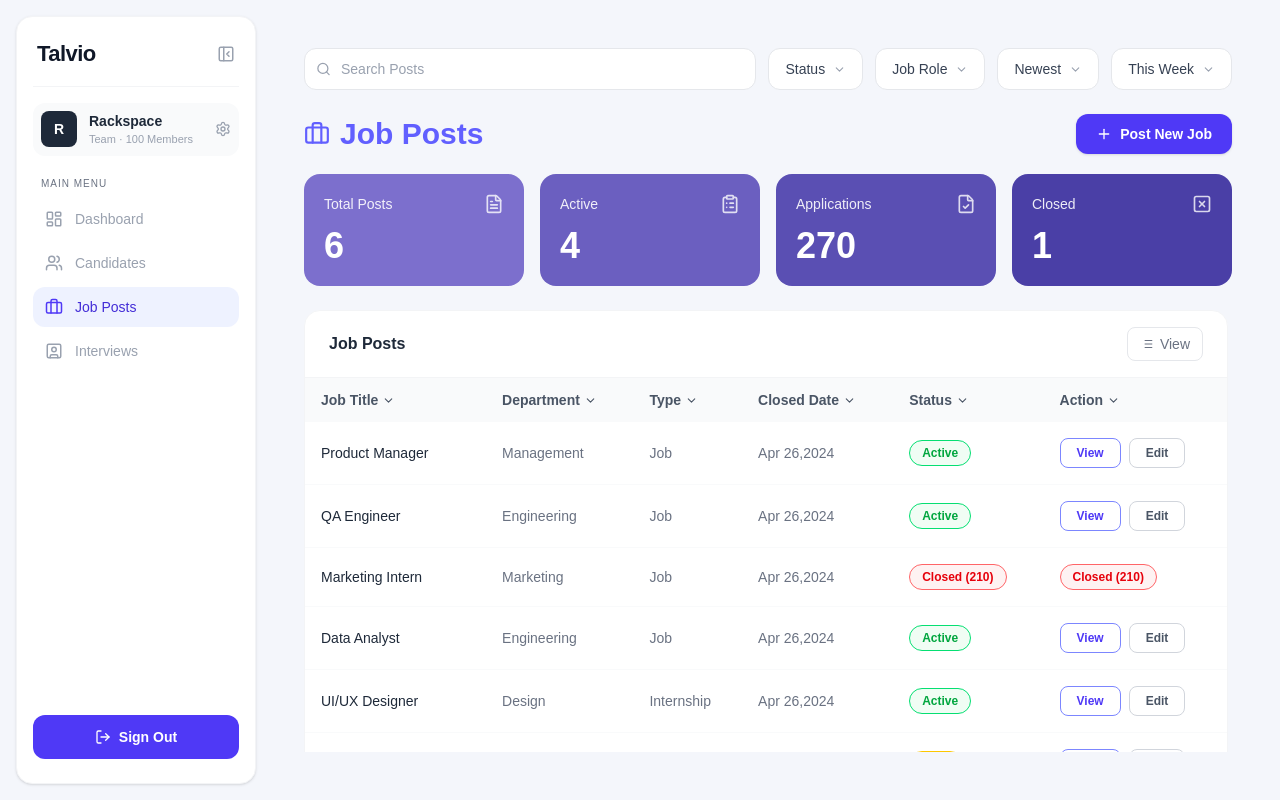
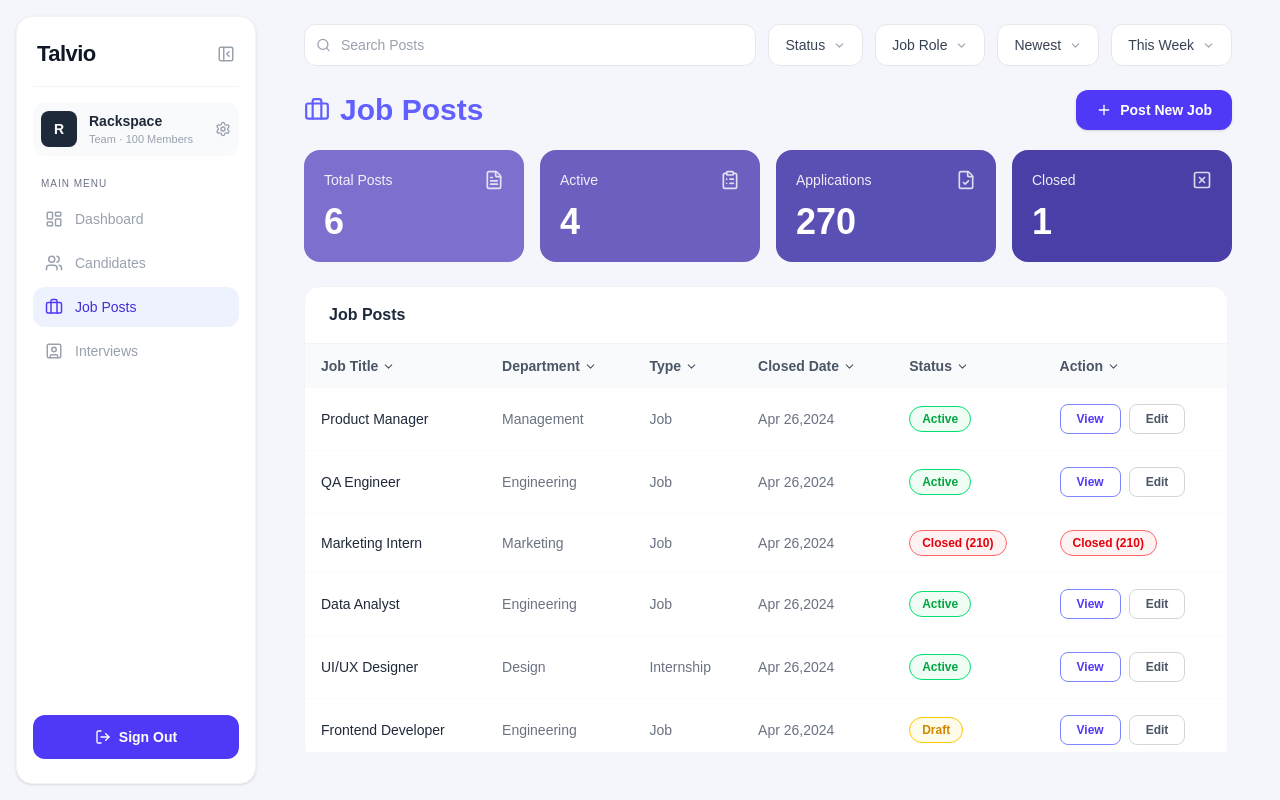
Before and after one commit to AsankaXtremeS/talvio, a Next.js app in the folder frontend/: page /users/employer/job-posts in a window 1280 px wide. Built offline with nearby package versions, Linux system fonts and the light colour scheme.

Commit message:
refactor: update UI of candidate better layout and usability

```diff
--- a/frontend/app/globals.css
+++ b/frontend/app/globals.css
@@ -1,3 +1,11 @@
+/* Hide all scrollbars globally */
+* {
+  scrollbar-width: none; /* Firefox */
+  -ms-overflow-style: none; /* IE and Edge */
+}
+*::-webkit-scrollbar {
+  display: none; /* Chrome, Safari, Opera */
+}
 @import "tailwindcss";
 
 :root {
--- a/frontend/app/users/admin/page.tsx
+++ b/frontend/app/users/admin/page.tsx
@@ -1,5 +1,4 @@
-import { redirect } from "next/navigation";
-
+"use client";
 import { useEffect, useState } from 'react';
 import { useRouter } from 'next/navigation';
 import { useAuth } from '@/context/AuthContext';
--- a/frontend/app/users/employer/candidates/page.tsx
+++ b/frontend/app/users/employer/candidates/page.tsx
@@ -51,8 +51,7 @@ export default function CandidatesPage() {
   };
 
   return (
-    <div className="min-h-screen  px-[34px] pt-[28px] pb-10">
-
+    <div className="flex flex-col h-[calc(100vh-40px)] px-8.5 pt-2 pb-0">
       {/* ── Filter bar (top) ── */}
       <CandidateFilterBar
         status={status}
@@ -62,8 +61,8 @@ export default function CandidatesPage() {
       />
 
       {/* ── Page heading ── */}
-      <div className="mb-[22px]">
-        <div className="flex items-center gap-[10px] mb-1">
+      <div className="mb-5.5">
+        <div className="flex items-center gap-2.5 mb-1">
           <Users size={26} strokeWidth={2.2} className="text-[#4F46E5]" />
           <h1 className="text-3xl font-bold tracking-tight text-indigo-500 ">
             Candidates
@@ -75,16 +74,17 @@ export default function CandidatesPage() {
       </div>
 
       {/* ── Candidates grid ── */}
+      <div className="flex-1 overflow-y-auto pr-2">
         {loading ? (
           /* Loading skeleton — 4 placeholder cards */
           <div className="grid grid-cols-2 gap-4">
             {Array.from({ length: 4 }).map((_, i) => (
               <div
                 key={i}
-              className="bg-white border border-[#E3E5EF] rounded-[16px] p-[20px_22px] animate-pulse"
+                className="bg-white border border-[#E3E5EF] rounded-2xl p-[20px_22px] animate-pulse"
               >
                 <div className="flex items-center gap-3 mb-3">
-                <div className="w-[48px] h-[48px] rounded-full bg-[#E8EBF3] shrink-0" />
+                  <div className="w-12 h-12 rounded-full bg-[#E8EBF3] shrink-0" />
                   <div className="flex-1 space-y-2">
                     <div className="h-3.5 bg-[#E8EBF3] rounded-full w-3/4" />
                     <div className="h-2.5 bg-[#E8EBF3] rounded-full w-1/2" />
@@ -111,5 +111,6 @@ export default function CandidatesPage() {
           />
         )}
       </div>
+    </div>
   );
 }
--- a/frontend/app/users/employer/interviews/page.tsx
+++ b/frontend/app/users/employer/interviews/page.tsx
@@ -15,7 +15,7 @@ export default function ScheduleInterviewPage() {
 
   return (
     <div className="flex-1 min-h-screen bg-[#F7F9FC] p-0 font-sans">
-      <div className="max-w-6xl px-4 py-8 mx-auto">
+      <div className="max-w-6xl px-4 py-8 mx-auto pt-2">
         {/* Header */}
         <div className="flex flex-col gap-4 mb-8 sm:flex-row sm:items-center sm:justify-between">
           <div>
--- a/frontend/app/users/employer/job-posts/page.tsx
+++ b/frontend/app/users/employer/job-posts/page.tsx
@@ -1,10 +1,9 @@
 "use client";
 
-import { useState, useEffect, useMemo } from "react";
+import { useState, useMemo } from "react";
 import { useRouter } from "next/navigation";
 import { Plus, Briefcase } from "lucide-react";
 import { JobPost } from "@/types/employer/jobPost.types";
-import { getJobPosts } from "@/lib/employer/jobPosts.service";
 import FilterBar from "@/components/employer/job-posts/FilterBar";
 import StatsRow from "@/components/employer/job-posts/StatsRow";
 import JobPostsTable from "@/components/employer/job-posts/JobPostsTable";
@@ -65,10 +64,10 @@ export default function JobPostsPage() {
   };
 
   return (
-    <div className="flex flex-col h-full p-8 overflow-hidden">
+    <div className="flex flex-col h-full p-8 pt-2 overflow-hidden">
 
       {/* ── Fixed header section (filter + title + stats) ── */}
-      <div className="flex-shrink-0">
+      <div className="shrink-0">
         {/* ── Filter bar (top) ── */}
         <FilterBar
           search={search}       onSearchChange={setSearch}
--- a/frontend/components/employer/candidates/CandidateFilterBar.tsx
+++ b/frontend/components/employer/candidates/CandidateFilterBar.tsx
@@ -31,16 +31,16 @@ const PILLS: { label: CandidateStatus; icon: React.ReactNode }[] = [
 
 export default function CandidateFilterBar({ status, onStatusChange, query, onQueryChange }: Props) {
   return (
-    <div className="flex items-center gap-[10px] flex-wrap mb-6">
+    <div className="flex items-center gap-2.5 flex-wrap mb-6">
 
       {/* ── Search box ── */}
-      <div className="relative flex-1 min-w-[180px] max-w-[280px]">
+      <div className="relative flex-1 min-w-45 max-w-70">
         <input
           type="text"
           placeholder="Search candidates"
           value={query}
           onChange={(e) => onQueryChange(e.target.value)}
-          className="w-full py-[10px] pl-[15px] pr-[42px] border border-[#E4E6EE] rounded-[11px] text-[13px] text-[#444] bg-white outline-none placeholder:text-[#BCBCC6] focus:border-[#A5B4FC] focus:ring-2 focus:ring-[#A5B4FC]/20 transition-all"
+          className="w-full py-2.5 pl-3.75 pr-10.5 border border-[#E4E6EE] rounded-[11px] text-[13px] text-[#444] bg-white outline-none placeholder:text-[#BCBCC6] focus:border-[#A5B4FC] focus:ring-2 focus:ring-[#A5B4FC]/20 transition-all"
         />
         <Search
           size={15}
--- a/frontend/components/employer/job-posts/JobPostsTable.tsx
+++ b/frontend/components/employer/job-posts/JobPostsTable.tsx
@@ -22,22 +22,15 @@ export default function JobPostsTable({ posts, onEdit }: JobPostsTableProps) {
   const router = useRouter();
 
   return (
-    <div className="overflow-hidden bg-white border border-gray-100 rounded-2xl">
+    <div className="overflow-hidden bg-white border border-gray-100 rounded-2xl ">
       {/* Table header row */}
       <div className="flex items-center justify-between px-6 py-4 border-b border-gray-100">
         <h3 className="text-base font-semibold text-gray-800">Job Posts</h3>
-        <button className="flex items-center gap-1.5 text-sm text-gray-500 hover:text-gray-800 border border-gray-200 rounded-lg px-3 py-1.5">
-          <svg width="14" height="14" viewBox="0 0 24 24" fill="none" stroke="currentColor" strokeWidth="2">
-            <line x1="8" y1="6" x2="21" y2="6"/><line x1="8" y1="12" x2="21" y2="12"/>
-            <line x1="8" y1="18" x2="21" y2="18"/><line x1="3" y1="6" x2="3.01" y2="6"/>
-            <line x1="3" y1="12" x2="3.01" y2="12"/><line x1="3" y1="18" x2="3.01" y2="18"/>
-          </svg>
-          View
-        </button>
+
       </div>
 
       <table className="w-full">
-        <thead className="bg-gray-50">
+        <thead className="bg-gray-50 sticky top-0 z-10">
           <tr>
             <ColHeader label="Job Title" />
             <ColHeader label="Department" />
```
Also changed, not shown: 2 other files (tests, documents, lock files or other folders). Lines whose indentation alone changed are shown as unchanged.
